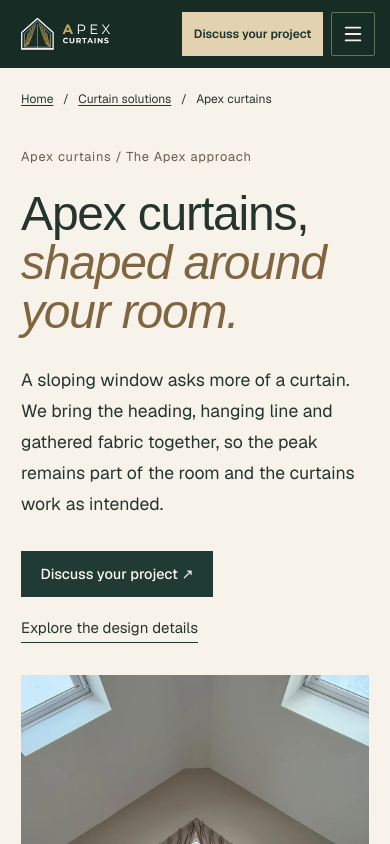
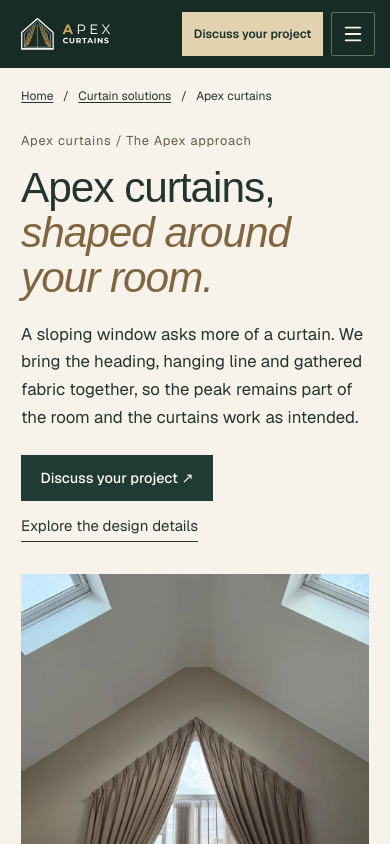
Before and after one commit to Nylon1/Apexcurtains, a Next.js app: page /apex-curtains in a window 390 px wide. Shown: the top 844 px of the page. Built offline with nearby package versions, Linux system fonts and the light colour scheme; a web font is replaced by a local one.

Commit message:
Refine mobile openings and specialist diagram readability

```diff
--- a/components/specialists/SpecialistServicePage.tsx
+++ b/components/specialists/SpecialistServicePage.tsx
@@ -38,7 +38,7 @@ function Projects({ name }: { name: SpecialistKey }) {
 }
 function Consultation({ name }: { name: SpecialistKey }) {
   const edition = specialistEditions[name];
-  return <section className="spec-consultation" id="consultation"><div className="studio-wrap spec-consultation-grid"><div><p className="spec-kicker">Begin with a conversation</p><h2>{edition.consultation}</h2><p>Share what you know now. We can discuss the design, the information still needed and the appropriate survey or specialist service.</p><div className="spec-actions"><Link href={architecturalPlannerPath} className="studio-button">Discuss your project ↗</Link>{name === "workroom" || name === "scale" ? <Link className="spec-link" href={`${architecturalPlannerPath}?type=trade`}>Discuss a trade brief</Link> : <Link className="spec-link" href="/start-designing">Start with a window photo</Link>}</div></div><div className="spec-brief"><h3>Useful for the first discussion</h3><ul>{edition.prepare.map(item => <li key={item}>{item}</li>)}</ul><Link className="spec-link" href="/contact">Prefer to talk to the team?</Link><Link className="spec-link" href="/reviews#customer-stories">Read the existing customer reviews ↗</Link></div></div></section>;
+  return <section className="spec-consultation" id="consultation"><div className="studio-wrap spec-consultation-grid"><div><p className="spec-kicker">Begin with a conversation</p><h2>{edition.consultation}</h2><p>Share what you know now. We can discuss the design, the information still needed and the appropriate survey or specialist service.</p><div className="spec-actions"><Link href={architecturalPlannerPath} className="studio-button">Discuss your project ↗</Link>{name === "workroom" || name === "scale" ? <Link className="spec-link" href={`${architecturalPlannerPath}?type=trade`}>Discuss a trade brief</Link> : <Link className="spec-link" href="/start-designing">Start with a window photo</Link>}</div></div><div className="spec-brief"><h3>Useful for the first discussion</h3><ul>{edition.prepare.map(item => <li key={item}>{item}</li>)}</ul><Link className="spec-link" href="/contact">Prefer to talk to the team?</Link><Link className="spec-link" href="/reviews#customer-stories">Read customer reviews ↗</Link></div></div></section>;
 }
 function Technical({ guide, questions }: { guide?: ArchitecturalGuide; questions: Question[] }) {
   return <section className="spec-technical studio-wrap" id="technical-guidance"><div className="spec-section-intro"><p className="spec-kicker">Planning your specification</p><h2>{guide ? "The details worth resolving early." : "Questions about your window."}</h2></div>{guide && <div className="spec-technical-grid">{guide.sections.map((section) => <section id={section.id} key={section.id}><h3>{section.title}</h3>{section.id === "online-ordering" ? <p>Before ordering, confirm that the proposed dimensions and cloth are within the supplier’s range. Agree who verifies the measurements, make-up, fixing, operation and access. A workroom review is needed where a standard ordering option does not cover the brief.</p> : section.paragraphs.map(paragraph => <p key={paragraph}>{paragraph}</p>)}</section>)}</div>}<div id="common-question" className="spec-faq">{questions.map(({q,a}) => <details key={q}><summary>{q}</summary><p>{a}</p></details>)}</div>{guide?.sources?.some(source => !source.href.includes("dunelm")) && <div id="technical-references" className="spec-references"><p className="spec-kicker">Technical references</p>{guide.sources.filter(source => !source.href.includes("dunelm")).map(source => <a key={source.href} href={source.href}>{source.label} ↗</a>)}</div>}{guide && <nav className="spec-related" aria-label="Related specialist guidance">{guide.related.map(link => <Link key={link.href} href={link.href}>{link.label} ↗</Link>)}</nav>}</section>;
--- a/components/specialists/specialists.css
+++ b/components/specialists/specialists.css
@@ -31,7 +31,9 @@
 .spec-drawing { background:#ece7dc; padding:1.5rem; }
 .spec-drawing .arch-drawing { border:0; background:transparent; padding:0; margin:0; }
 .spec-drawing .arch-drawing svg { width:100%; }
+.spec-drawing .arch-drawing text { font-size:17px; }
 .spec-elevation svg { width:100%; height:auto; }
+.spec-elevation svg text { font-size:22px; }
 .spec-elevation figcaption { font-size:.85rem; line-height:1.6; border-top:1px solid #c8bdab; padding-top:1.2rem; }
 .spec-elevation strong { display:block; font-weight:500; margin-bottom:.4rem; }
 .spec-brass { stroke:#a2865d; }
@@ -159,7 +161,12 @@
  .spec-statement { padding-block:3rem; gap:1.5rem; }
 }
 @media(max-width:540px) {
- .spec-breadcrumb { padding-top:1.3rem; font-size:.75rem; }
+ .spec-breadcrumb { padding-block:1.1rem 1.5rem; font-size:.75rem; }
+ .spec-page h1 { font-size:2.65rem; line-height:1.06; }
+ .spec-hero .spec-service-name { margin-bottom:1rem; }
+ .spec-hero .spec-lead { font-size:1.05rem; line-height:1.65; margin-top:1.25rem!important; }
+ .spec-hero .spec-actions { margin-top:1.5rem; gap:.85rem; }
+ .spec-elevation svg text { font-size:24px; }
  .spec-project-grid { grid-template-columns:1fr; gap:3rem; }
  .spec-project-grid .spec-photo img,.spec-workroom .spec-project-grid .spec-photo img { height:auto; max-height:600px; }
  .spec-open-closed { gap:.65rem; }
```
